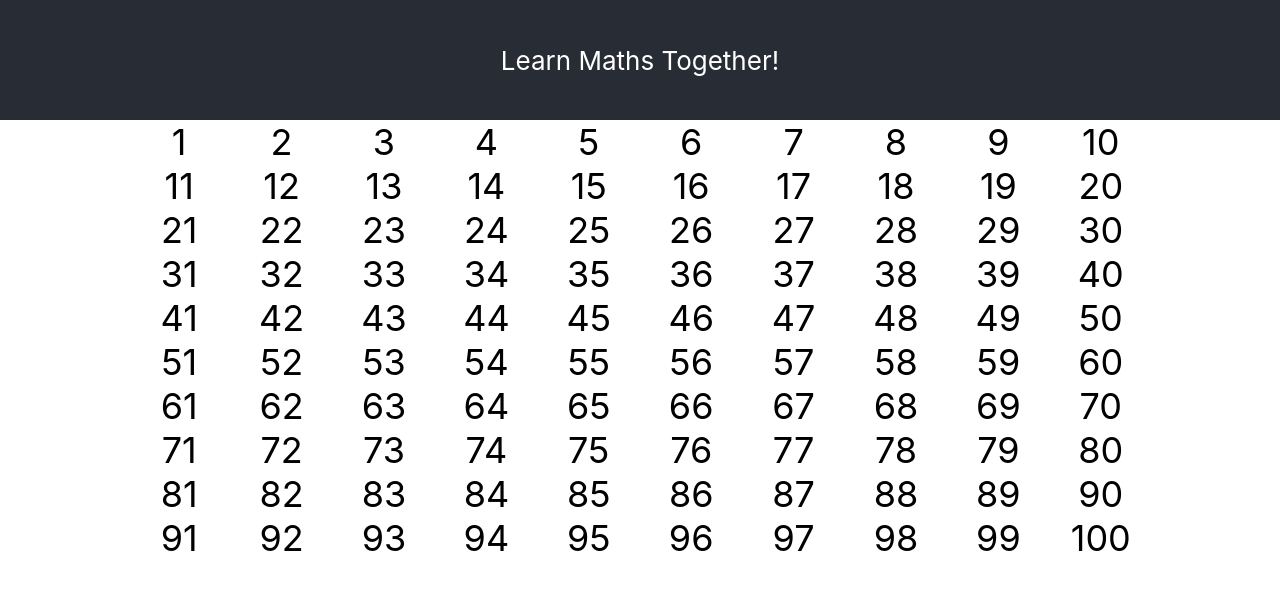
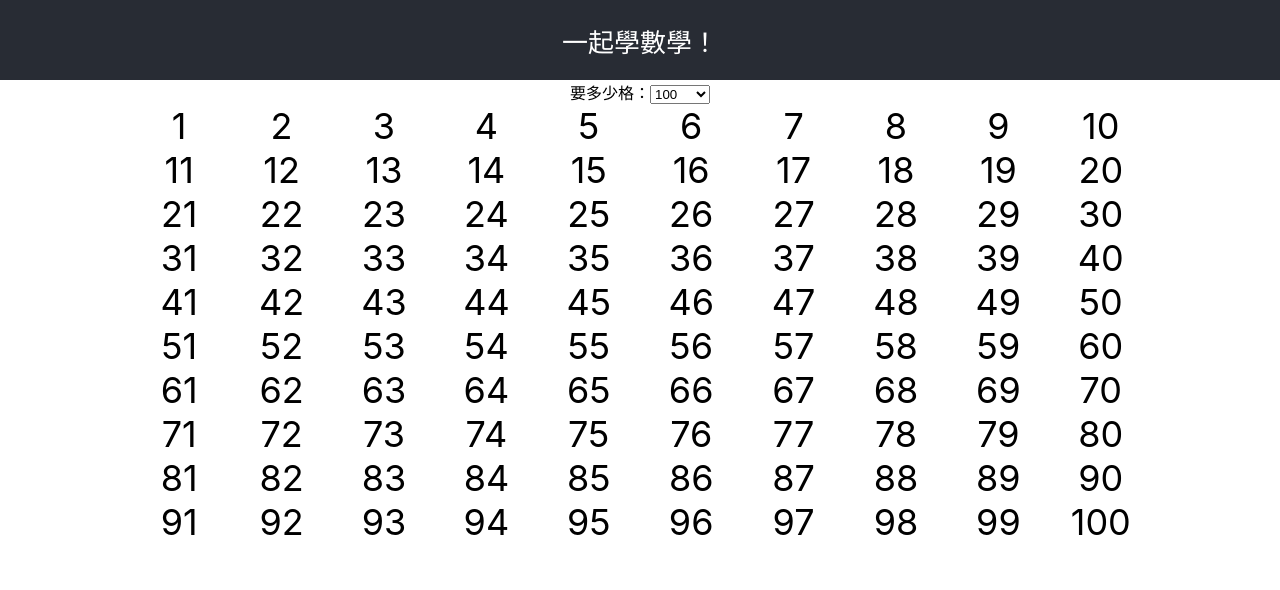
Before and after one commit to michaelcychan/maths-visualised, a React (Create React App) app: page / in a window 1280 px wide. Shown: the top 590 px of the page. Built offline with nearby package versions, Linux system fonts and the light colour scheme.

Commit message:
add pull down menu to change grid size with provided options

```diff
--- a/src/App.css
+++ b/src/App.css
@@ -4,7 +4,7 @@
 
 .App-header {
   background-color: #282c34;
-  min-height: 15vh;
+  height: 10vh;
   display: flex;
   flex-direction: column;
   align-items: center;
@@ -30,3 +30,7 @@
   text-align: center;
   font-size: 36px;
 }
+
+#number-grid-container > div:hover {
+  background-color: yellowgreen;
+}
--- a/src/App.tsx
+++ b/src/App.tsx
@@ -1,4 +1,4 @@
-import React from 'react';
+import React, {ChangeEvent, useState} from 'react';
 import PropTypes from 'prop-types';
 
 import './App.css';
@@ -7,15 +7,31 @@ import {GenerateNumberGrid} from './components/generateNumberGrid'
 
 function App() {
 
-  const arrayNum: Number[] = Array.from(Array(100).keys()).map(x => x+1);
+  const [gridSize, setGridSize] = useState(100);
+  const arrayNum: Number[] = Array.from(Array(gridSize).keys()).map(x => x+1);
+  const gridSizeOption: Number[] = [100, 200, 500, 10000];
+
+
+
+  const changeGridSize = (e: ChangeEvent<HTMLSelectElement>) => {
+    const newValue: string = e.target.value
+    setGridSize(Number(newValue))
+  }
 
   return (
     <div className="App">
       <header className="App-header">
+          一起學數學！
+      </header>
+      <section id="grid-size-setter">
+        <label htmlFor="grid-size">要多少格：</label>
+        <select id="grid-size" name="grid-size" onChange={changeGridSize}>
+          {gridSizeOption.map(element => {
+            return <option key={element.toString()} value={element.toString()}>{element.toString()}</option>
+          })}
 
-          Learn Maths Together!
-
-      </header>
+        </select>
+      </section>
       <section>
         <GenerateNumberGrid arrayNum={arrayNum}/>
       </section>
```
